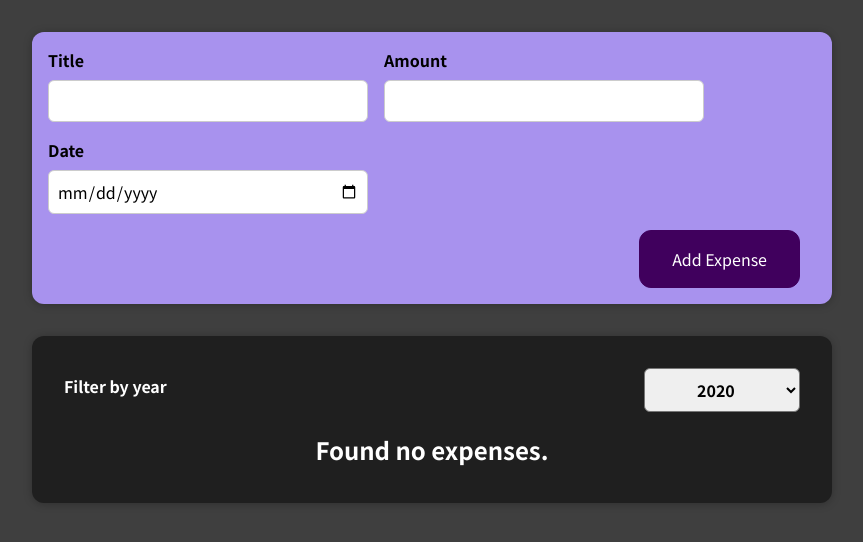
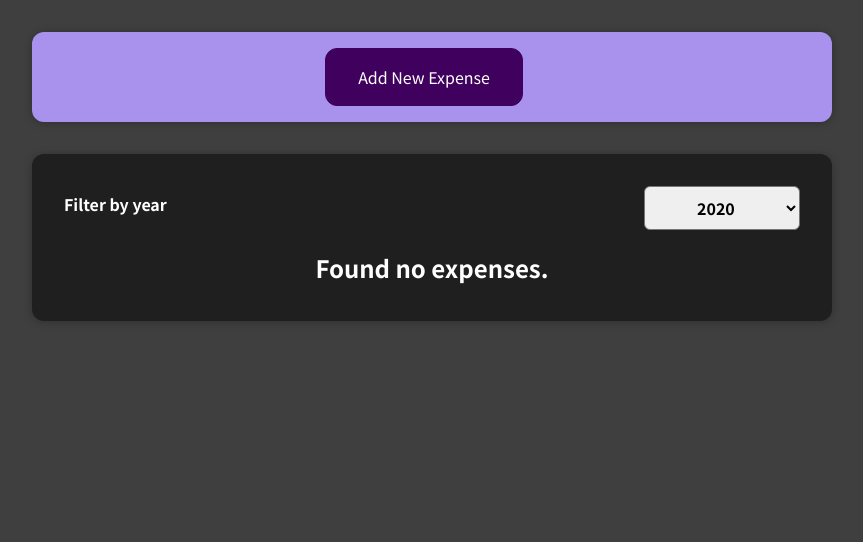
Before and after one commit to esaleh15/expense_tracker, a React (Create React App) app: page / in a window 1280 px wide. Shown: the top 542 px of the page, without its empty margins (208-1071 px from the left). Built offline with nearby package versions, Linux system fonts and the light colour scheme.

Commit message:
conditional show expense form on button click
create button component

```diff
--- /dev/null
+++ b/src/components/Button/Button.js
@@ -0,0 +1,12 @@
+import './Button.css';
+
+const Button = (props) => {
+
+
+	return (
+		<button type={props.type} {...props}>{props.children}</button>
+		)
+
+};
+
+export default Button
--- a/src/components/ExpenseForm/ExpenseForm.js
+++ b/src/components/ExpenseForm/ExpenseForm.js
@@ -1,4 +1,5 @@
 import React, {useState} from 'react';
+import Button from '../Button/Button';
 
 import './ExpenseForm.css';
 
@@ -7,6 +8,8 @@ const ExpenseForm = (props) => {
 	const [enteredTitle, setEnteredTitle] =  useState('');
 	const [enteredAmount, setEnteredAmount] = useState('');
 	const [enteredDate, setEnteredDate] = useState('');
+
+	const [formVisible, setFormVisible] = useState(false);
 
 	// const [userInput, setUserInput] = useState({
 	// 	enteredTitle: '',
@@ -50,6 +53,7 @@ const ExpenseForm = (props) => {
 	};
 
 	return (
+		<div>
 			<form onSubmit={submitHandler}>
 				<div className='new-expense__controls'>
 					<div className='new-expense__control'>
@@ -66,9 +70,11 @@ const ExpenseForm = (props) => {
 					</div>
 				</div>
 				<div className='new-expense__actions'>
-				<button type='submit'>Add Expense</button>
+					<Button type='submit'>Add Expense</Button>
+					<Button type='button' onClick={props.onCancel}>Cancel</Button>
 				</div>
 			</form>
+		</div>
 	);
 };
 
--- a/src/components/NewExpense/NewExpense.js
+++ b/src/components/NewExpense/NewExpense.js
@@ -1,8 +1,12 @@
+import React, { useState } from 'react';
 import './NewExpense.css'
+import Button from '../Button/Button';
 
 import ExpenseForm from '../ExpenseForm/ExpenseForm'
 
 const NewExpense = (props) => {
+
+	const [showForm, setShowForm] = useState(false);
 
 	const saveExpenseDataHandler = (enteredExpenseData) => {
 		const expenseData = {
@@ -10,12 +14,32 @@ const NewExpense = (props) => {
 			id: Math.random().toString()
 		};
 		props.onAddExpense(expenseData);
+		setShowForm(false);
 	};
 
 
+	const showFormHandler = () => {
+		setShowForm(true);
+	}
+
+	const stopFormEditHandler = () => {
+		setShowForm(false);
+	}
+
 	return (
 		<div className='new-expense'>
-			<ExpenseForm onSaveExpenseData={saveExpenseDataHandler}></ExpenseForm>
+			{!showForm && (
+				<Button
+					onClick={showFormHandler}>Add New Expense
+				</Button>
+				)
+			}
+			{showForm && (
+				<ExpenseForm
+				onSaveExpenseData={saveExpenseDataHandler}
+				onCancel={stopFormEditHandler}></ExpenseForm>
+				)
+			}
 		</div>
 	)
 };
```
Also changed, not shown: src/components/Button/Button.css (added). Lines whose indentation alone changed are shown as unchanged.
